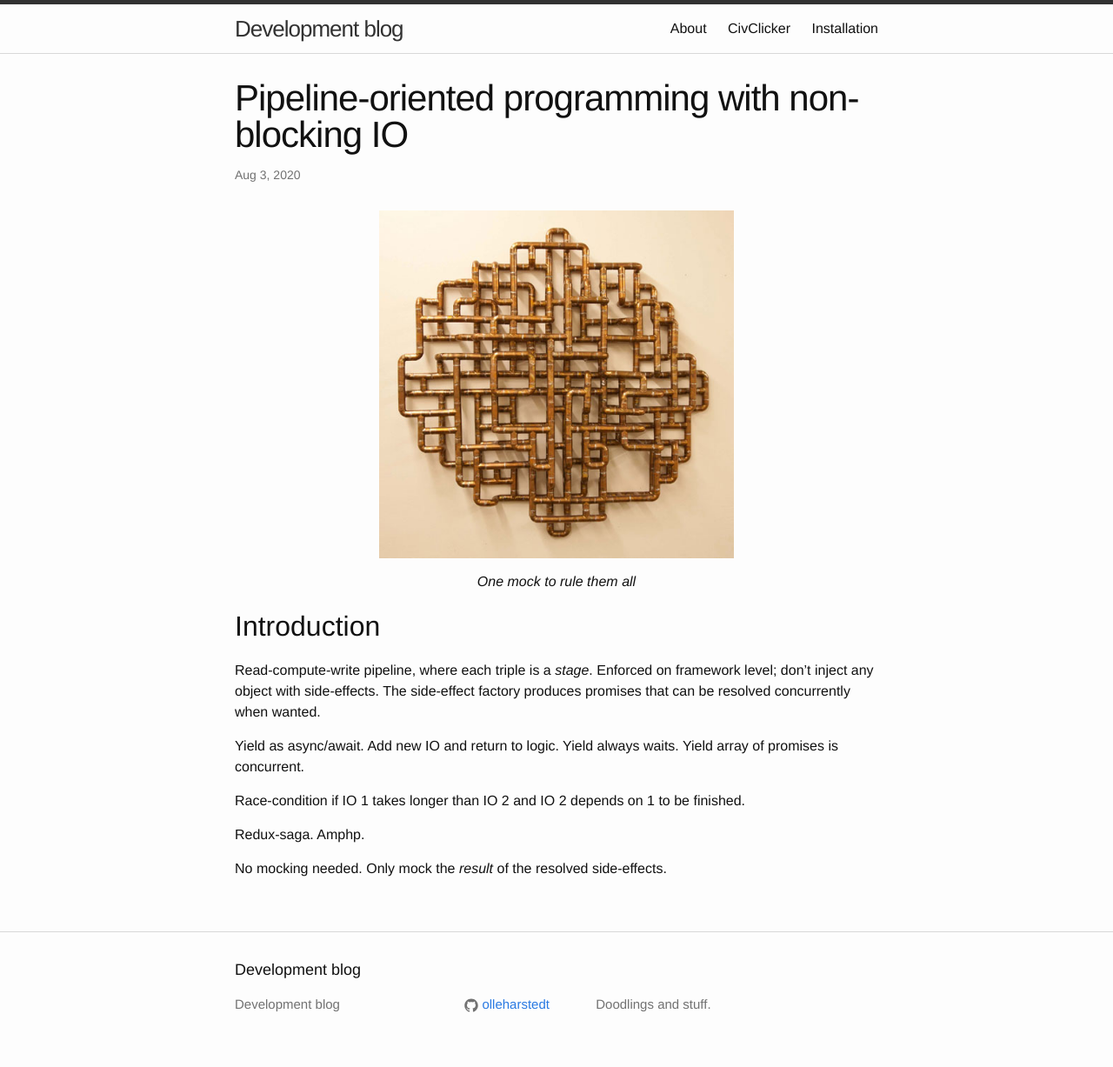
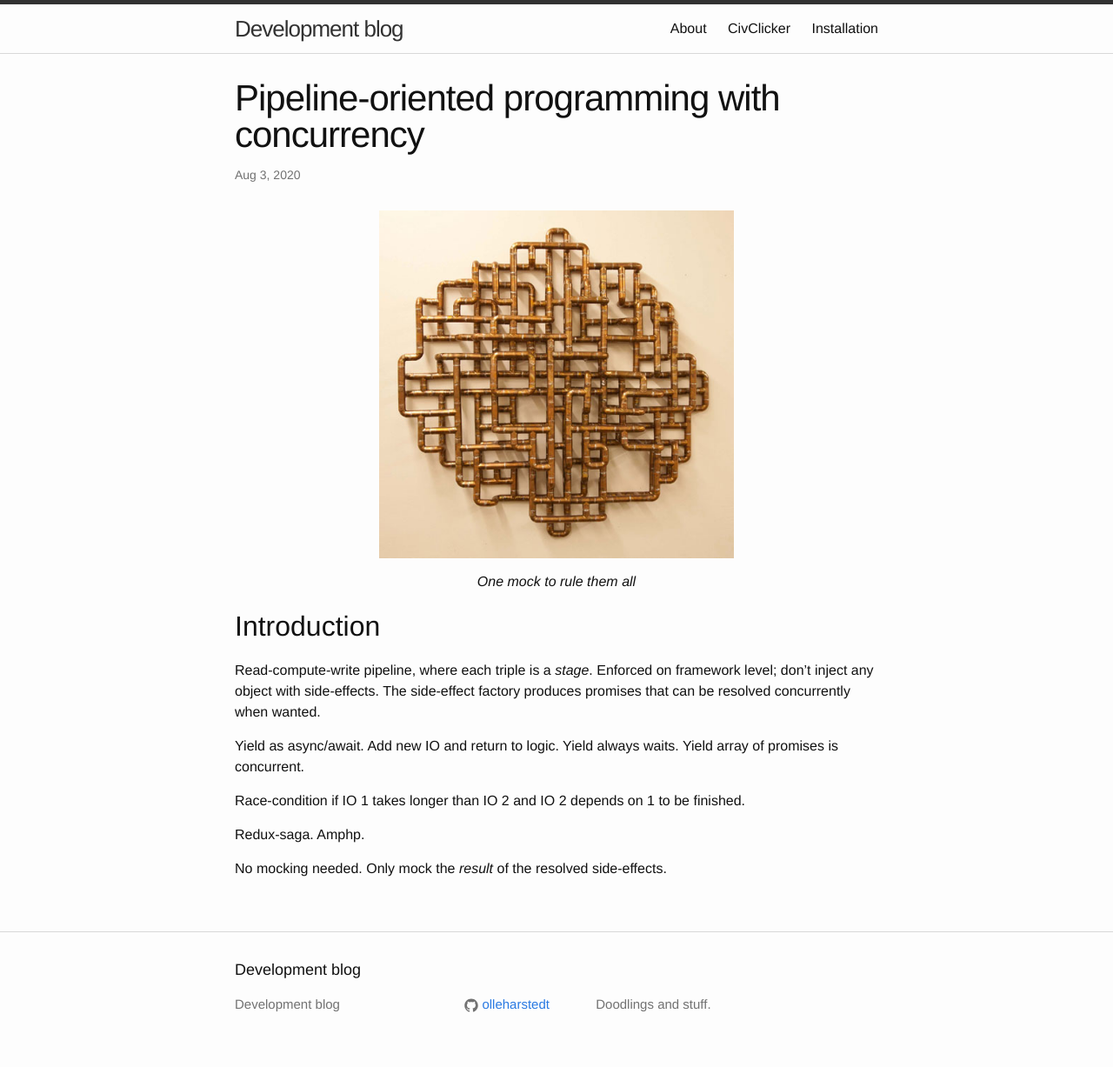
Before and after one commit to olleharstedt/olleharstedt.github.io, a Jekyll site: the page built from _posts/2020-08-03-stage-oriented-programming.markdown, in a window 1280 px wide. Shown: the whole page at 87% size. Built offline with Jekyll 4.4.1, drawn with Linux system fonts in a browser that asks for light colours; nearby versions of some CDN libraries.

```diff
--- a/_posts/2020-08-03-stage-oriented-programming.markdown
+++ b/_posts/2020-08-03-stage-oriented-programming.markdown
@@ -1,6 +1,6 @@
 ---
 layout: post
-title:  Pipeline-oriented programming with non-blocking IO
+title:  Pipeline-oriented programming with concurrency
 date:   2020-08-03
 categories: php
 ---
```
